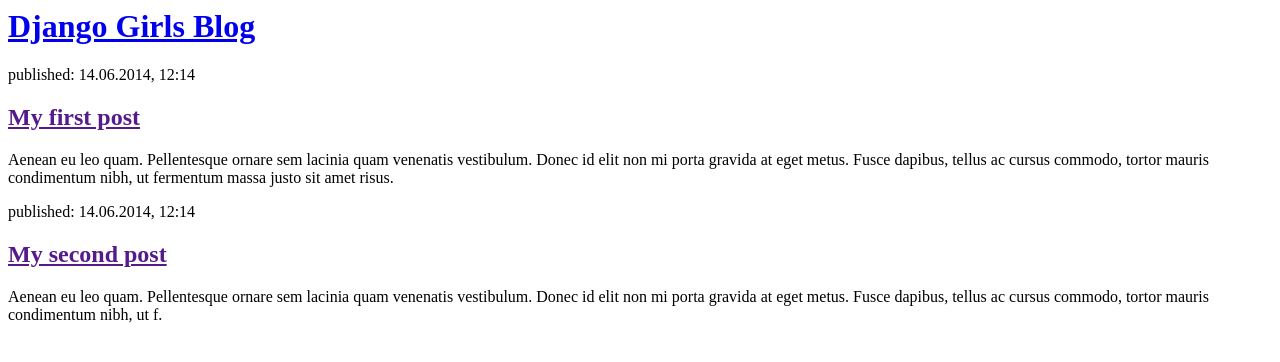
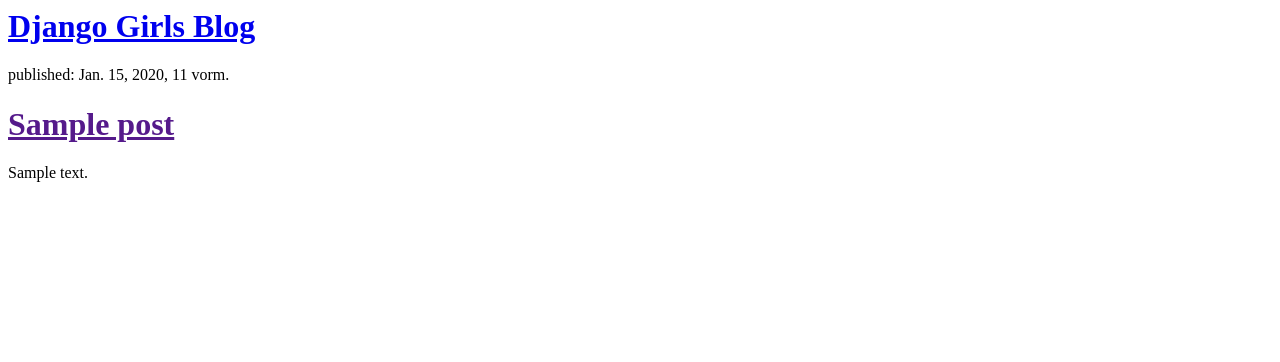
Before and after one commit to katrinawiedner/my-first-blog, a Django app: template blog/templates/blog/post_list.html in a window 1280 px wide. Shown: the top 362 px of the page. Run offline with Django 3.2, Linux system fonts and the light colour scheme; the template is opened without the code that fills it: values that come from a table or form of the project are taken from there, others are empty; tables that the repository leaves empty hold one stand-in row (values such as "Sample post").

Commit message:
Modified templates to display posts from ddatabase

```diff
--- a/blog/templates/blog/post_list.html
+++ b/blog/templates/blog/post_list.html
@@ -8,15 +8,15 @@
         </div>
 
         <div>
-            <p>published: 14.06.2014, 12:14</p>
-            <h2><a href="">My first post</a></h2>
-            <p>Aenean eu leo quam. Pellentesque ornare sem lacinia quam venenatis vestibulum. Donec id elit non mi porta gravida at eget metus. Fusce dapibus, tellus ac cursus commodo, tortor mauris condimentum nibh, ut fermentum massa justo sit amet risus.</p>
-        </div>
+            {% for post in posts %}
 
-        <div>
-            <p>published: 14.06.2014, 12:14</p>
-            <h2><a href="">My second post</a></h2>
-            <p>Aenean eu leo quam. Pellentesque ornare sem lacinia quam venenatis vestibulum. Donec id elit non mi porta gravida at eget metus. Fusce dapibus, tellus ac cursus commodo, tortor mauris condimentum nibh, ut f.</p>
+                <div>
+                    <p>published: {{ post.published_date }}</p>
+                    <h1><a href="">{{ post.title }}</a></h1>
+                    <p>{{ post.text|linebreaksbr }}</p>
+                </div>
+
+            {% endfor %}
         </div>
     </body>
 </html>
--- a/blog/views.py
+++ b/blog/views.py
@@ -6,4 +6,4 @@
 
 def post_list(request):
     posts = Post.objects.filter(published_date__lte=timezone.now()). order_by('published_date')
-    return render(request, 'blog/post_list.html', {})
+    return render(request, 'blog/post_list.html', {'posts': posts})
```
